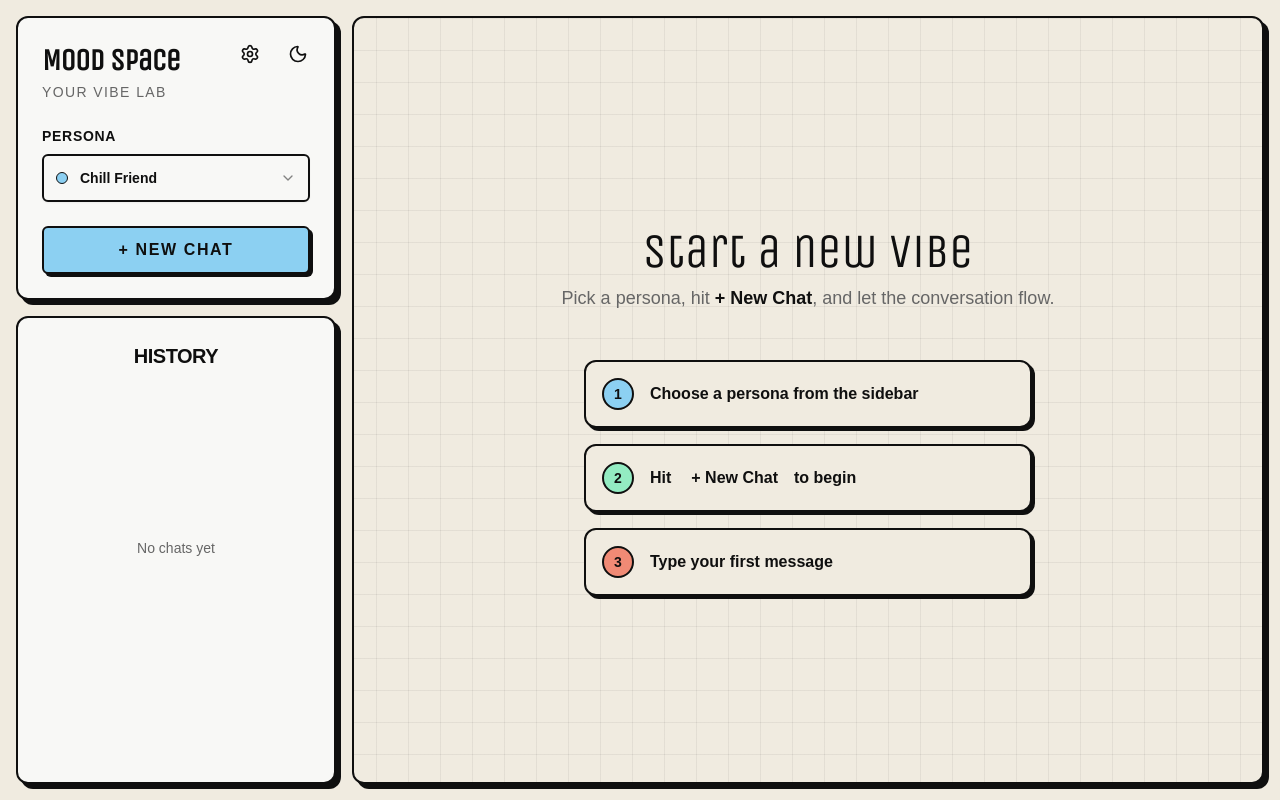
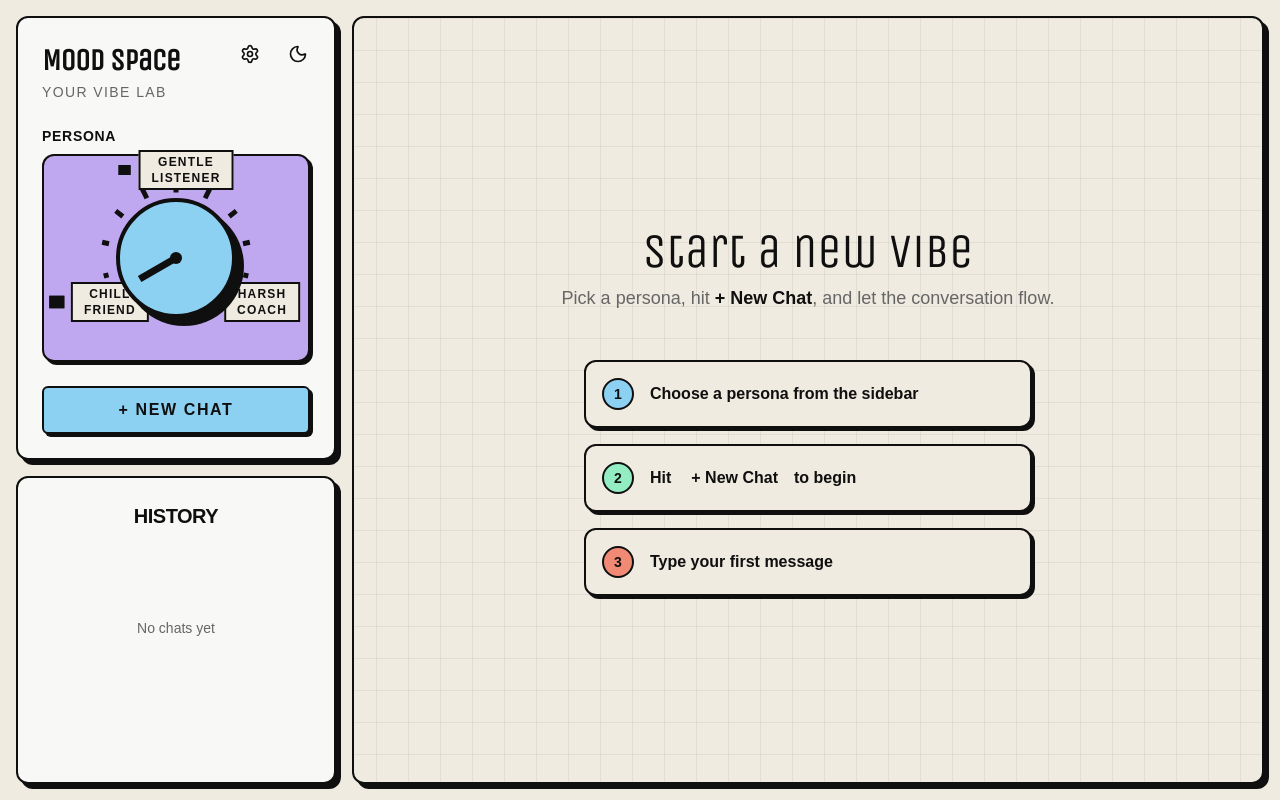
Before and after one commit to Shaikh-Suja-Rahaman/METI-FM, a React (Vite) app in the folder frontend/: page / in a window 1280 px wide. Built offline with nearby package versions, Linux system fonts and the light colour scheme.

Commit message:
UI enhancements

```diff
--- a/frontend/src/components/FullChat.tsx
+++ b/frontend/src/components/FullChat.tsx
@@ -5,6 +5,7 @@ import { ArrowUp } from "lucide-react";
 import axios from "axios";
 import { ScrollArea } from "./ui/scroll-area";
 import FreeLimitModal from "./FreeLimitModal";
+import glassPanel from "../assets/realistic-transparent-glass-plate-panel-texture-shiny-glossy-light-glare-reflective-surface-effect-overlay-on-isolated-background-rectangle-gradient-window-png.webp";
 
 type Message = {
   role: string;
@@ -121,7 +122,8 @@ const FullChat = ({ persona, messages, setMessages, onOpenSettings }: FullChatPr
       </div>
 
       {/* Messages */}
-      <ScrollArea className="flex-1 p-4" ref={scrollViewportRef}>
+      <div className="relative flex-1 min-h-0 overflow-hidden">
+        <ScrollArea className="h-full p-4" ref={scrollViewportRef}>
           <div className="flex flex-col mx-auto w-full pt-4">
             {messages && messages.length > 0 ? (
               messages.map((msg, index) =>
@@ -145,6 +147,8 @@ const FullChat = ({ persona, messages, setMessages, onOpenSettings }: FullChatPr
             )}
           </div>
         </ScrollArea>
+
+      </div>
 
       {/* Input */}
       <div className="p-4 border-t-2 border-border bg-card">
--- a/frontend/src/components/PersonaSelect.tsx
+++ b/frontend/src/components/PersonaSelect.tsx
@@ -1,11 +1,5 @@
-
-import {
-  Select,
-  SelectContent,
-  SelectItem,
-  SelectTrigger,
-  SelectValue,
-} from "@/components/ui/select"
+import { useEffect, useRef, useState } from "react"
+import type { PointerEvent } from "react"
 
 type Option = {
   value: string
@@ -19,32 +13,145 @@ type PersonaSelectProps = {
 }
 
 const options: Option[] = [
-  { value: 'chillFriend',    label: 'Chill Friend',     colorClass: 'bg-vibeSky'   },
-  { value: 'gentleListener', label: 'Gentle Listener',  colorClass: 'bg-vibeMint'  },
-  { value: 'harshCoach',     label: 'Harsh Coach',      colorClass: 'bg-vibeCoral' },
+  { value: "chillFriend", label: "Chill Friend", colorClass: "bg-vibeSky" },
+  { value: "gentleListener", label: "Gentle Listener", colorClass: "bg-vibeMint" },
+  { value: "harshCoach", label: "Harsh Coach", colorClass: "bg-vibeCoral" },
 ]
 
 const PersonaSelect = ({ value, onChange }: PersonaSelectProps) => {
+  const containerSize = 180
+  const dialSize = 120
+  const containerRadius = containerSize / 2
+  const dialRadius = dialSize / 2
+  const tickRadius = containerRadius - 18
+  const markerRadius = containerRadius - 2
+  const indicatorLength = dialRadius - 18
+
+  const [isPressed, setIsPressed] = useState(false)
+  const valueRef = useRef(value)
+  const dragStateRef = useRef({ pointerId: null as number | null, lastX: 0, accumulated: 0 })
+
+  useEffect(() => {
+    valueRef.current = value
+  }, [value])
+
+  const activeIndex = Math.max(0, options.findIndex((opt) => opt.value === value))
+  const activeColorClass = options[activeIndex]?.colorClass || "bg-vibeSky"
+
+  const markerAngles = options.length === 1
+    ? [0]
+    : options.map((_, idx) => -120 + (240 / (options.length - 1)) * idx)
+
+  const tickAngles = Array.from({ length: 11 }, (_, i) => -130 + i * 26)
+  const tickHeights = [3, 5, 7, 9, 11, 13, 11, 9, 7, 5, 3]
+
+  const stepPersona = (steps: number) => {
+    const currentIndex = Math.max(0, options.findIndex((opt) => opt.value === valueRef.current))
+    const nextIndex = (currentIndex + steps + options.length) % options.length
+    if (options[nextIndex]) {
+      onChange(options[nextIndex].value)
+    }
+  }
+
+  const handlePointerDown = (event: PointerEvent<HTMLDivElement>) => {
+    event.preventDefault()
+    event.currentTarget.setPointerCapture(event.pointerId)
+    dragStateRef.current.pointerId = event.pointerId
+    dragStateRef.current.lastX = event.clientX
+    dragStateRef.current.accumulated = 0
+    setIsPressed(true)
+  }
+
+  const handlePointerMove = (event: PointerEvent<HTMLDivElement>) => {
+    if (!isPressed || dragStateRef.current.pointerId !== event.pointerId) return
+    const deltaX = event.clientX - dragStateRef.current.lastX
+    dragStateRef.current.lastX = event.clientX
+    dragStateRef.current.accumulated += deltaX
+
+    const threshold = 24
+    const steps = Math.trunc(dragStateRef.current.accumulated / threshold)
+    if (steps !== 0) {
+      dragStateRef.current.accumulated -= steps * threshold
+      stepPersona(steps)
+    }
+  }
+
+  const endDrag = (event: PointerEvent<HTMLDivElement>) => {
+    if (dragStateRef.current.pointerId !== event.pointerId) return
+    if (event.currentTarget.hasPointerCapture(event.pointerId)) {
+      event.currentTarget.releasePointerCapture(event.pointerId)
+    }
+    dragStateRef.current.pointerId = null
+    dragStateRef.current.accumulated = 0
+    setIsPressed(false)
+  }
+
+  const dialTransform = isPressed
+    ? "translate(-50%, -50%) translate(8px, 8px)"
+    : "translate(-50%, -50%)"
+
   return (
-    <Select value={value} onValueChange={onChange}>
-      <SelectTrigger className="w-full h-12 font-bold focus:ring-0 focus:ring-offset-0 border-2 border-border rounded-md bg-card">
-        <SelectValue placeholder="Select a persona" />
-      </SelectTrigger>
-      <SelectContent className="border-2 border-border rounded-md shadow-md bg-card">
-        {options.map((opt) => (
-          <SelectItem
-            key={opt.value}
-            value={opt.value}
-            className="font-bold cursor-pointer focus:bg-accent focus:text-accent-foreground py-3"
+    <div className="w-full">
+      <div className="neo-border bg-vibeLavender shadow-neo-sm rounded-xl p-3 flex items-center justify-center">
+        <div
+          className="relative overflow-visible select-none"
+          style={{ width: `${containerSize}px`, height: `${containerSize}px` }}
+        >
+          {tickAngles.map((angle, index) => (
+            <div
+              key={`tick-${angle}-${index}`}
+              className="absolute left-1/2 top-1/2 bg-border"
+              style={{
+                width: "5px",
+                height: `${tickHeights[index]}px`,
+                transform: `translate(-50%, -50%) rotate(${angle}deg) translateY(-${tickRadius}px)`
+              }}
+            />
+          ))}
+
+          {options.map((opt, index) => {
+            const angle = markerAngles[index]
+            const isActive = index === activeIndex
+            return (
+              <div
+                key={opt.value}
+                className="absolute left-1/2 top-1/2"
+                style={{ transform: `translate(-50%, -50%) rotate(${angle}deg) translateY(-${markerRadius}px)` }}
+              >
+                <button
+                  type="button"
+                  onClick={() => onChange(opt.value)}
+                  className="flex items-center gap-2"
+                  style={{ transform: `rotate(${-angle}deg)` }}
+                >
+                  <span
+                    className={`block h-[10px] w-[18px] border-2 border-border bg-border transition-transform duration-200 ease-out ${isActive ? "scale-125" : ""}`}
+                  />
+                  <span className="px-2 py-0.5 text-xs font-bold uppercase tracking-widest bg-background border-2 border-border">
+                    {opt.label}
+                  </span>
+                </button>
+              </div>
+            )
+          })}
+
+          <div
+            className={`absolute left-1/2 top-1/2 rounded-full border-[4px] border-border ${activeColorClass} ${isPressed ? "shadow-none" : "shadow-[8px_8px_0px_0px_hsl(var(--border))]"} transition-[box-shadow,transform] duration-150 ease-in-out ${isPressed ? "cursor-grabbing" : "cursor-grab"}`}
+            style={{ width: `${dialSize}px`, height: `${dialSize}px`, transform: dialTransform, touchAction: "none" }}
+            onPointerDown={handlePointerDown}
+            onPointerMove={handlePointerMove}
+            onPointerUp={endDrag}
+            onPointerCancel={endDrag}
           >
-            <div className="flex items-center gap-3">
-              <span className={`w-3 h-3 rounded-full border border-border ${opt.colorClass}`} />
-              {opt.label}
-            </div>
-          </SelectItem>
-        ))}
-      </SelectContent>
-    </Select>
+            <div
+              className="absolute left-1/2 top-1/2 w-[7px] bg-border origin-bottom transition-transform duration-200 ease-out"
+              style={{ height: `${indicatorLength}px`, transform: `translate(-50%, -100%) rotate(${markerAngles[activeIndex] ?? 0}deg)` }}
+            />
+            <div className="absolute left-1/2 top-1/2 w-3 h-3 -translate-x-1/2 -translate-y-1/2 rounded-full bg-border" />
+          </div>
+        </div>
+      </div>
+    </div>
   )
 }
 
```
Also changed, not shown: frontend/src/assets/realistic-transparent-glass-plate-panel-texture-shiny-glossy-light-glare-reflective-surface-effect-overlay-on-isolated-background-rectangle-gradient-window-png.webp (added). Lines whose indentation alone changed are shown as unchanged.
